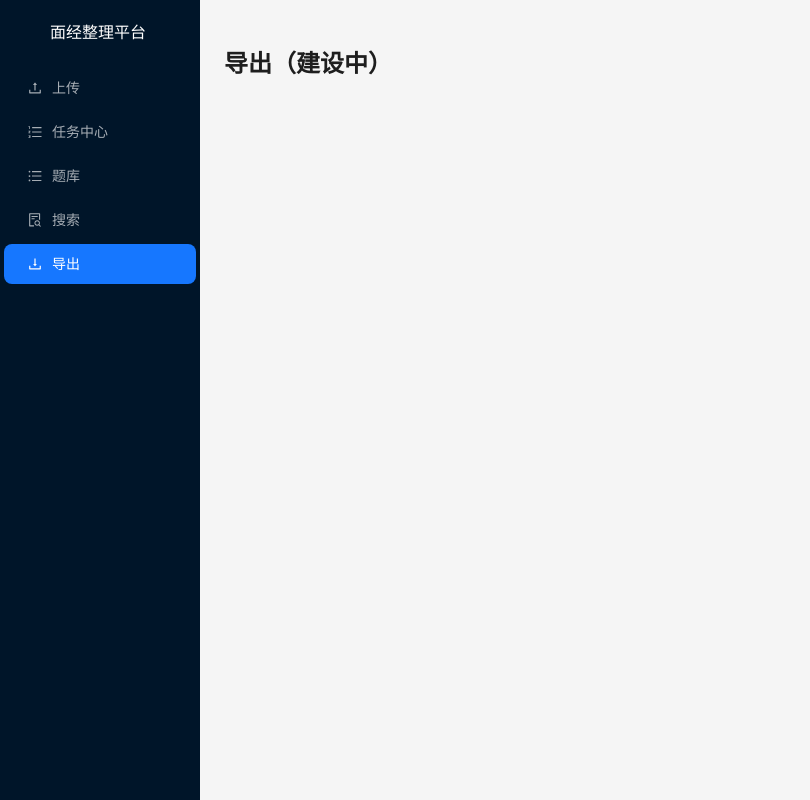
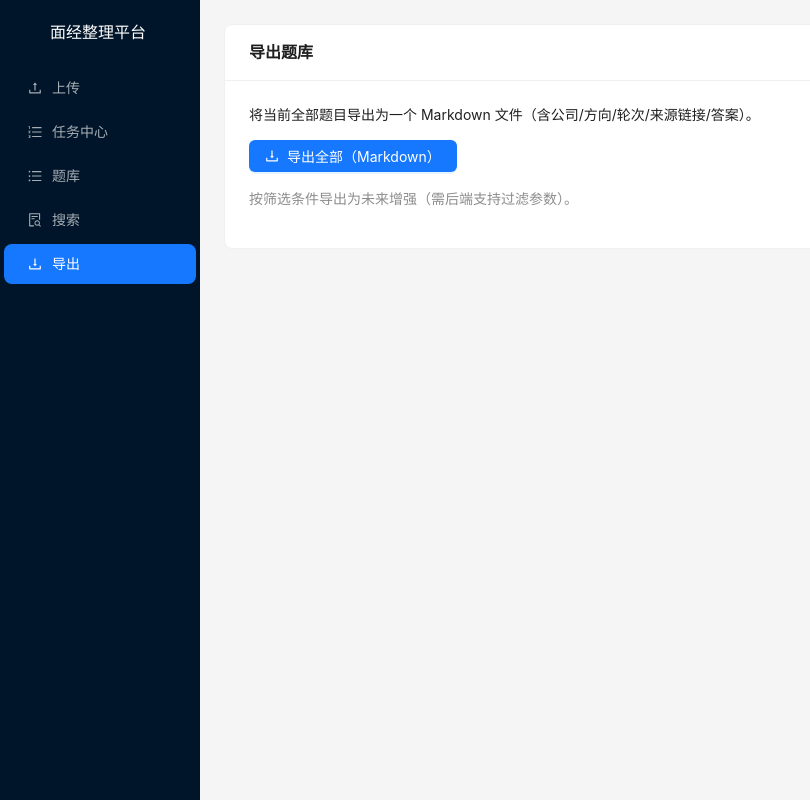
Before and after one commit to pangpangquan/findAnswers-platform, a React (Vite) app in the folder frontend/: page /export in a window 1280 px wide. Shown: the whole page, without its empty margins (0-810 px from the left). Built offline with nearby package versions, Linux system fonts and the light colour scheme.

Commit message:
feat(frontend): export page with full markdown download

```diff
--- a/frontend/src/pages/ExportPage.tsx
+++ b/frontend/src/pages/ExportPage.tsx
@@ -1,5 +1,18 @@
-import { Typography } from 'antd'
+import { DownloadOutlined } from '@ant-design/icons'
+import { Button, Card, Typography } from 'antd'
 
 export default function ExportPage() {
-  return <Typography.Title level={3}>导出（建设中）</Typography.Title>
+  return (
+    <Card title="导出题库">
+      <Typography.Paragraph>
+        将当前全部题目导出为一个 Markdown 文件（含公司/方向/轮次/来源链接/答案）。
+      </Typography.Paragraph>
+      <Button type="primary" icon={<DownloadOutlined />} onClick={() => window.open('/api/export?format=md')}>
+        导出全部（Markdown）
+      </Button>
+      <Typography.Paragraph type="secondary" style={{ marginTop: 16 }}>
+        按筛选条件导出为未来增强（需后端支持过滤参数）。
+      </Typography.Paragraph>
+    </Card>
+  )
 }
```
Also changed, not shown: 1 other file (tests, documents, lock files or other folders).
